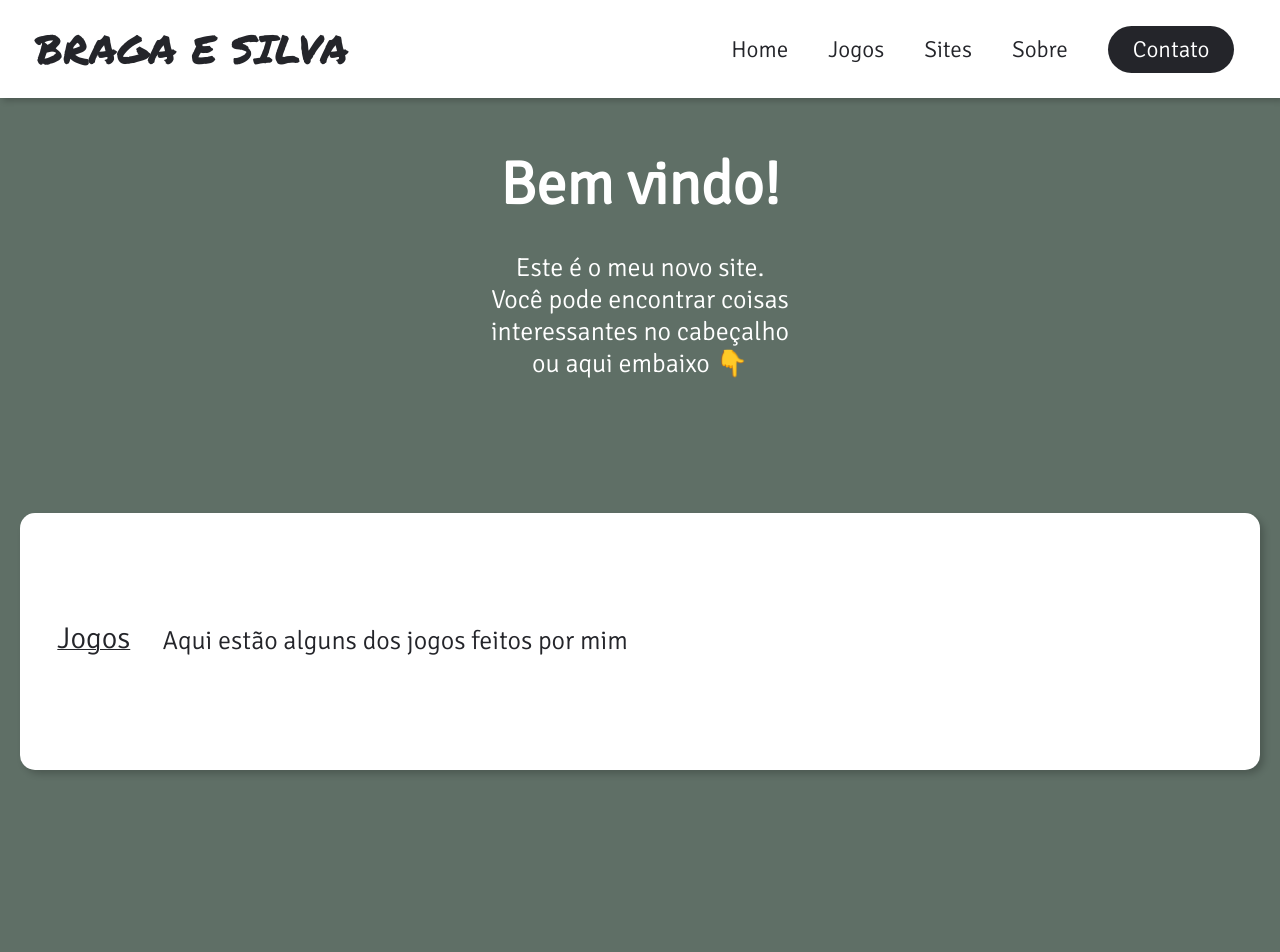
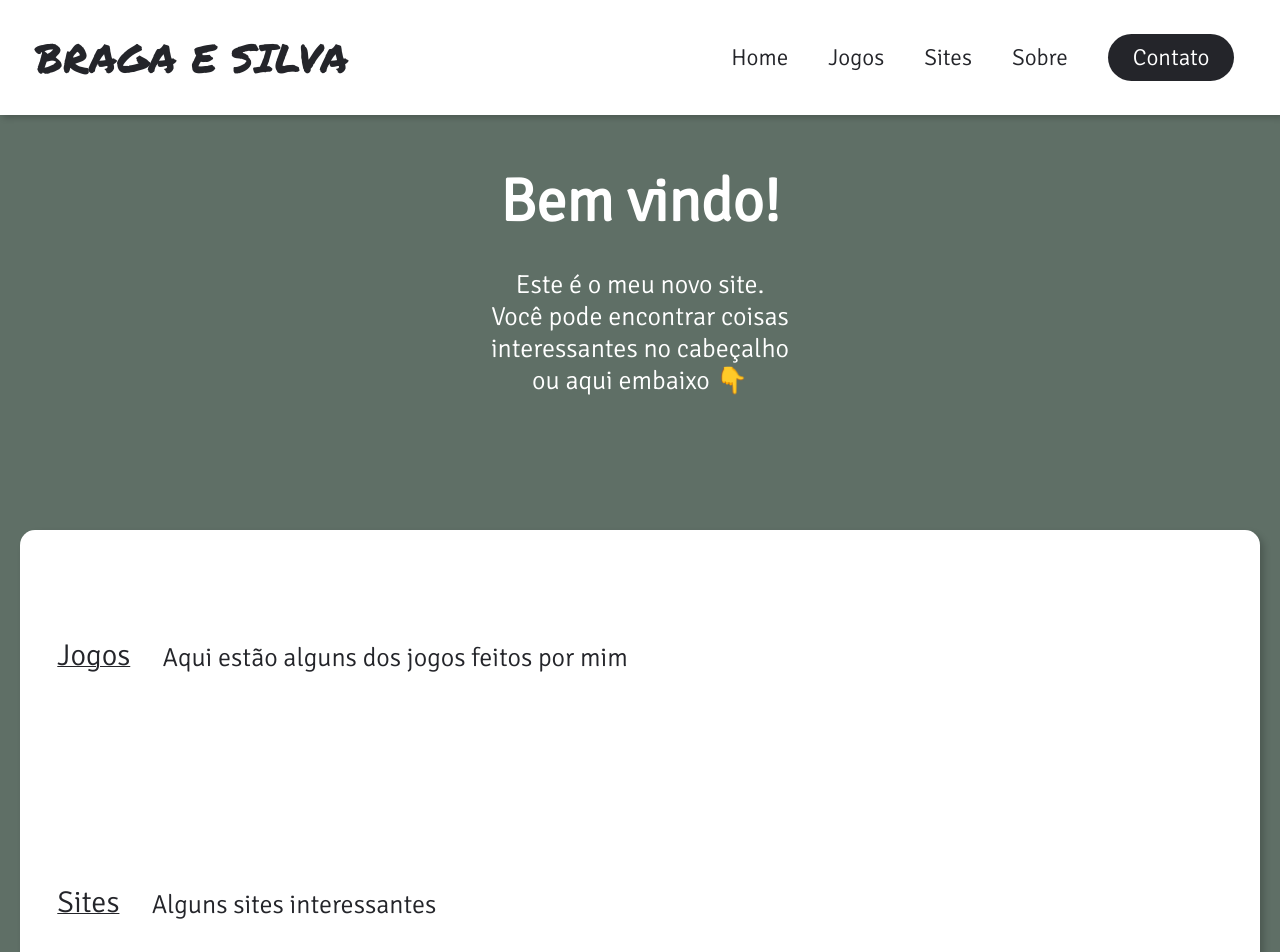
Before and after one commit to vbragaesilva/bragaesilva, a Next.js app: page / in a window 1280 px wide. Shown: the top 952 px of the page. Before the commit the page ends 820 px from the top, so only its background shows below. Built offline with nearby package versions, Linux system fonts and the light colour scheme.

Commit message:
mudancas

```diff
--- a/pages/index.js
+++ b/pages/index.js
@@ -23,7 +23,12 @@ function Home() {
                         <ListLink title="Jogos" href="/jogos" img="none" >
                             Aqui estão alguns dos jogos feitos por mim
                         </ListLink>
-
+                        <ListLink title="Sites" href="/sites" img="none">
+                            Alguns sites interessantes
+                        </ListLink>
+                        <ListLink title="Sobre" href="/sobre" img="none">
+                            Conheça mais sobre mim
+                        </ListLink>
                     </div>
                 </div>
             </div>
--- a/styles/globals.css
+++ b/styles/globals.css
@@ -1,6 +1,20 @@
 @import url('https://fonts.googleapis.com/css2?family=Permanent+Marker&display=swap');
 @import url('https://fonts.googleapis.com/css2?family=Signika:wght@300&display=swap');
 
+
+:root{
+    --verde-agua: #76fcdf;
+    --verde-agua-escuro: #35c1a0;
+    --cinza-escuro: #24252A;
+}
+
+::-moz-selection { /* Code for Firefox */
+  background: var(--verde-agua);
+}
+
+::selection {
+  background: var(--verde-agua);
+}
 
 html{
     /* A cada 1rem será considerado 10px !*/
@@ -24,7 +38,7 @@ a, li, button {
 	font-family: 'Signika', sans-serif;
 	font-weight: 500;
 	font-size: 2.3rem;
-    color: #24252A;
+    color: var(--cinza-escuro);
     transition: 0.3s ease 0s;
 
 
@@ -46,7 +60,7 @@ a, li, button{
 .tit{
 	font-family: 'Permanent Marker', cursive;
 	margin: 10px;
-	color: #24252A;
+	color: var(--cinza-escuro);
 	font-weight: 400;
 	cursor: pointer;
 	font-size: 4rem;
@@ -85,22 +99,23 @@ nav{
 
 .nav-links li{
 	display: inline-block;
-	padding: 0rem 2rem;
+	padding: 2.4rem 2rem;
 }
 
 .as{
 		transition: 0.3s ease 0s;
-		color: #24252A;
+		color: var(--cinza-escuro);
 }
 
 .as:hover{
-		color: rgb(0, 185, 154);
+    color: var(--verde-agua-escuro);
+		/* color: rgb(0, 185, 154); */
 }
 
 button{
 	margin-left: 0;
 	padding: 9px 25px;
-    background-color: #24252A;
+    background-color: var(--cinza-escuro);
     border: none;
     color: white;
     /* background: none;
@@ -113,7 +128,8 @@ button{
 }
 
 button:hover{
-	background-color: rgb(0, 185, 154);
+    /* background-color: rgb(0, 185, 154); */
+    background-color: var(--verde-agua-escuro);
 }
 
 body{
@@ -142,7 +158,7 @@ h2{
 
 .content{
     width: 100%;
-    background-color: #fff;
+    background-color: white;
     box-shadow: 4px 4px 7px rgba(0, 0, 0, 0.2);
     margin: auto;
     border-radius: 15px;
@@ -151,13 +167,13 @@ h2{
 }
 
 .content h3{
-    color: #24252a;
+    color: var(--cinza-escuro);
     font-size: 3rem;
 }
 
 .ah3{
     text-decoration: underline;
-    text-decoration-color: #24252a;
+    text-decoration-color: var(--cinza-escuro);
     text-decoration-thickness: 1px;
     font-weight: 500;
     order:2;
@@ -200,7 +216,7 @@ h2{
 }
 
 .desc{
-    color: #24252a;
+    color: var(--cinza-escuro);
     font-size: 2.2rem;
     padding: 107px 0;
 }
@@ -229,7 +245,7 @@ h2{
     .one,
     .two,
     .three{
-        background-color: #24252a;
+        background-color: var(--cinza-escuro);
         height: 5px;
         width: 100%;
         margin: 6px auto;
@@ -252,7 +268,7 @@ h2{
         position: absolute;
         top: 0;
         left: 0;
-        background-color: #fff;
+        background-color: white;
         width: 100vw;
         height: 100vh;
         z-index: 10;
@@ -301,6 +317,7 @@ h2{
 
     .menu-section.on nav ul li a{
         line-height: 9rem;
+        padding: 4.6rem 13.6rem;
     }
 
     a, li, button{
```
